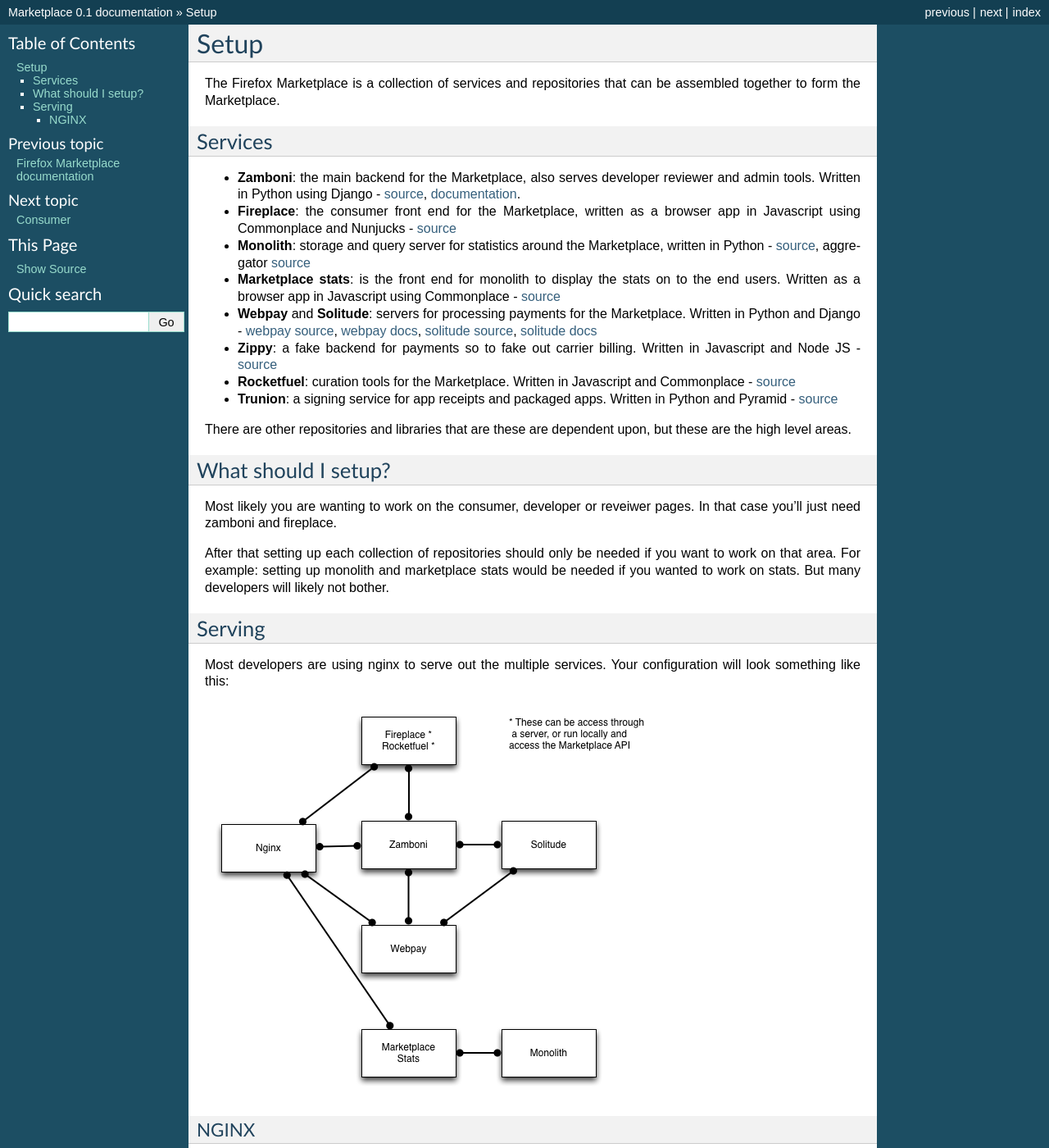
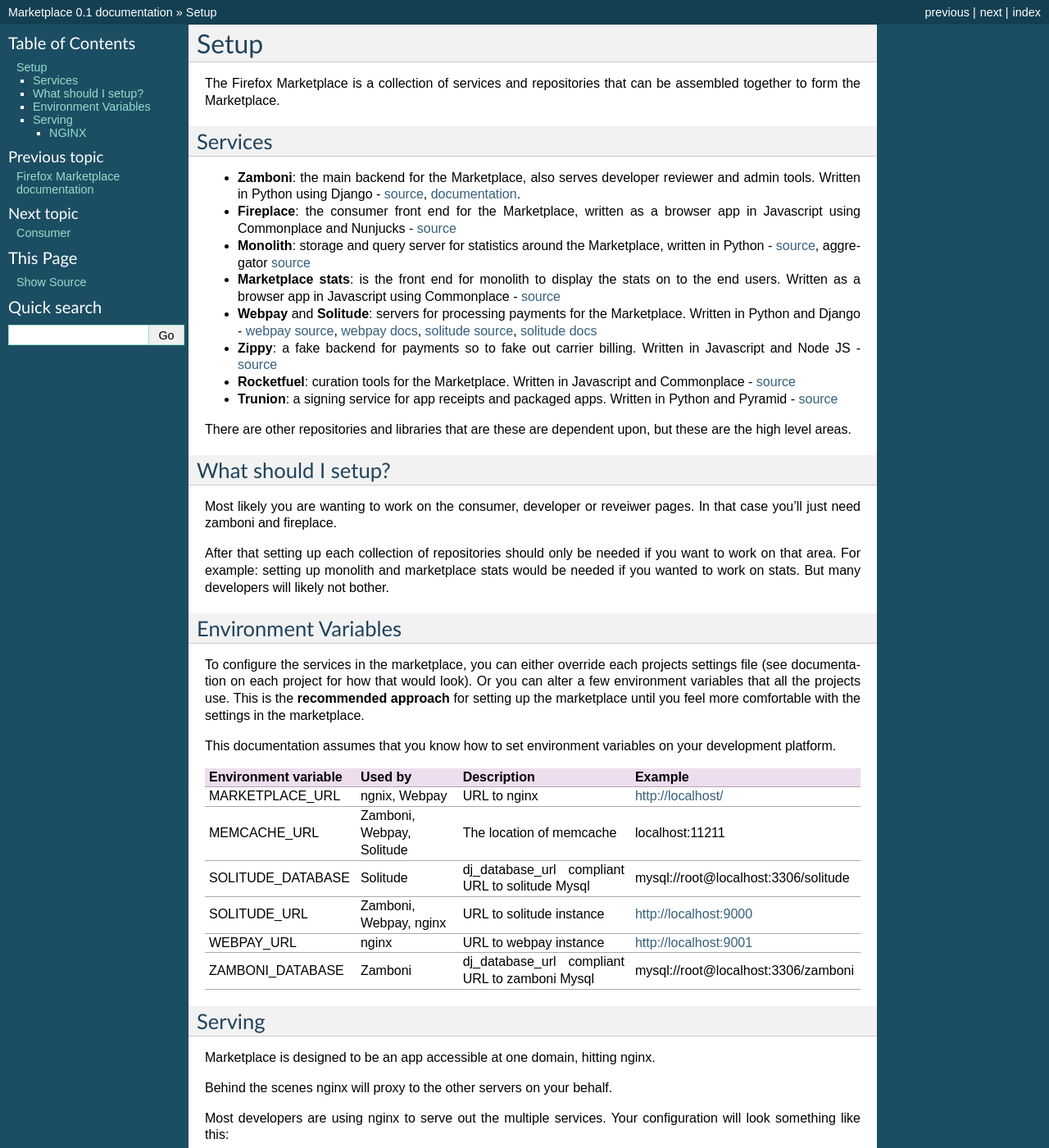
Before and after one commit to mozilla/marketplace-docs, a Sphinx documentation site: the page built from docs/topics/setup.rst, in a window 1280 px wide and 1400 px high. Shown: the whole window at 82% size. Built offline with Sphinx 7.4.7, drawn with Linux system fonts in a browser that asks for light colours.

Commit message:
document the env variables (bug 1021991)

```diff
--- a/docs/topics/setup.rst
+++ b/docs/topics/setup.rst
@@ -52,8 +52,44 @@
 stats would be needed if you wanted to work on stats. But many developers will
 likely not bother.
 
+Environment Variables
+---------------------
+
+To configure the services in the marketplace, you can either override each
+projects settings file (see documentation on each project for how that would
+look). Or you can alter a few environment variables that all the projects use.
+This is the **recommended approach** for setting up the marketplace until you
+feel more comfortable with the settings in the marketplace.
+
+This documentation assumes that you know how to set environment variables on
+your development platform.
+
++----------------------+--------------------+----------------------------+--------------------------------------+
++ Environment variable | Used by            | Description                | Example                              |
++======================+====================+============================+======================================+
+| MARKETPLACE_URL      | ngnix, Webpay      | URL to nginx               | http://localhost/                    |
++----------------------+--------------------+----------------------------+--------------------------------------+
+| MEMCACHE_URL         | Zamboni, Webpay,   | The location of memcache   | localhost:11211                      |
+|                      | Solitude           |                            |                                      |
++----------------------+--------------------+----------------------------+--------------------------------------+
+| SOLITUDE_DATABASE    | Solitude           | dj_database_url compliant  | mysql://root@localhost:3306/solitude |
+|                      |                    | URL to solitude Mysql      |                                      |
++----------------------+--------------------+----------------------------+--------------------------------------+
+| SOLITUDE_URL         | Zamboni, Webpay,   | URL to solitude instance   | http://localhost:9000                |
+|                      | nginx              |                            |                                      |
++----------------------+--------------------+----------------------------+--------------------------------------+
+| WEBPAY_URL           | nginx              | URL to webpay instance     | http://localhost:9001                |
++----------------------+--------------------+----------------------------+--------------------------------------+
+| ZAMBONI_DATABASE     | Zamboni            | dj_database_url compliant  | mysql://root@localhost:3306/zamboni  |
+|                      |                    | URL to zamboni Mysql       |                                      |
++----------------------+--------------------+----------------------------+--------------------------------------+
+
 Serving
 -------
+
+Marketplace is designed to be an app accessible at one domain, hitting nginx.
+
+Behind the scenes nginx will proxy to the other servers on your behalf.
 
 Most developers are using nginx to serve out the multiple services. Your
 configuration will look something like this:
```
